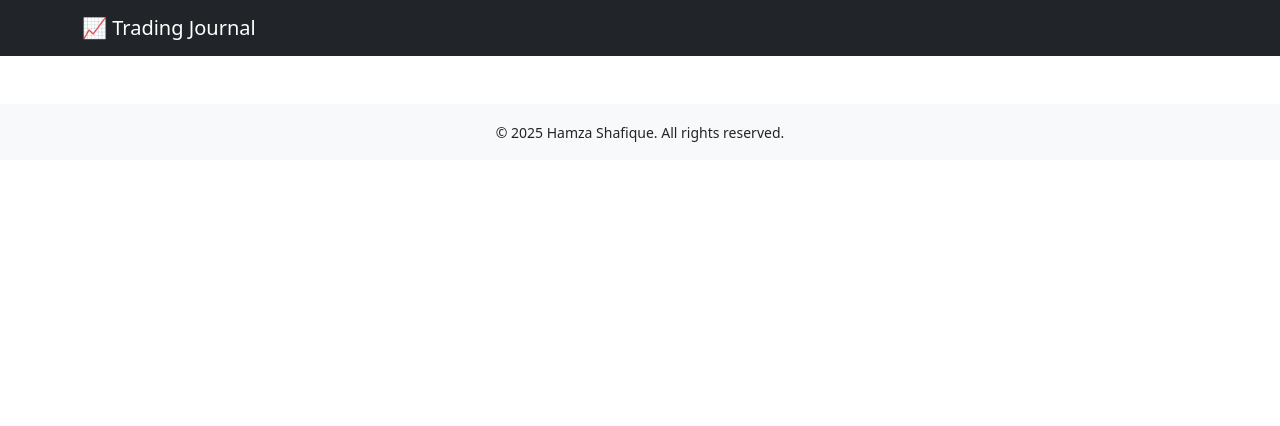
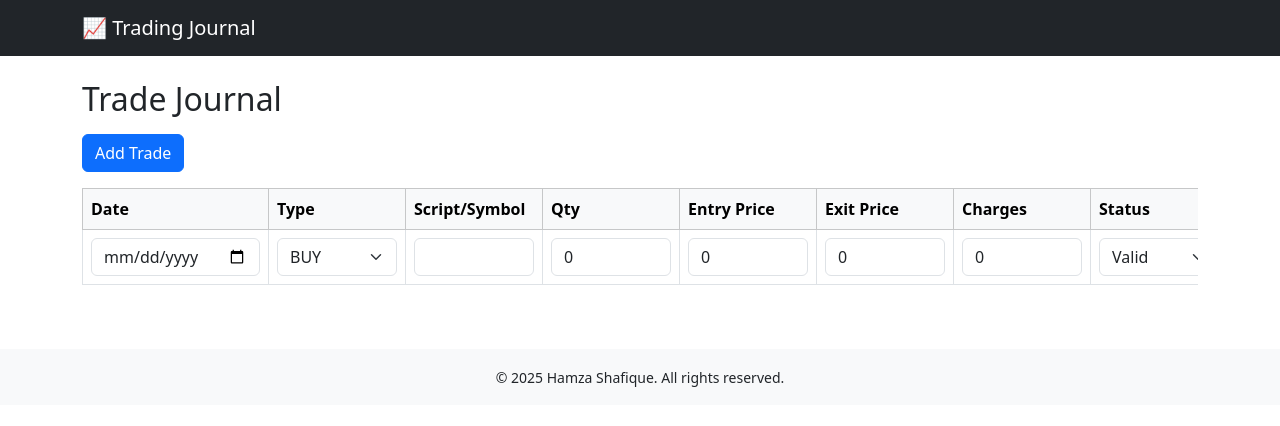
Before and after one commit to hamzash750/Trading-Journal, an Angular app: page /journal in a window 1280 px wide. Before the commit this address led to /. Shown: the top 426 px of the page. Built offline with nearby package versions, Linux system fonts and the light colour scheme.

Commit message:
Add dashboard and trade journal form

```diff
--- a/src/app/pages/game-list/game-list.html
+++ b/src/app/pages/game-list/game-list.html
@@ -1,7 +1,41 @@
 <div class="container-fluid px-0">
-  <!-- Hero Section -->
-  <div class="text-white text-center py-5 position-relative" style="background: #0d6efd;">
+  <div class="text-white text-center py-5" style="background: #0d6efd;">
     <h1 class="display-4 fw-bold mb-2">Trading Journal</h1>
+    <p class="lead">Manage and review your trades</p>
   </div>
 
+  <div class="container my-5">
+    <div class="row g-4">
+      <div class="col-md-4">
+        <a routerLink="/journal" class="text-decoration-none">
+          <div class="card text-center shadow hover-scale transition-all h-100">
+            <div class="card-body d-flex flex-column justify-content-center">
+              <h5 class="card-title">Journal</h5>
+              <p class="card-text">Record your trades</p>
+            </div>
+          </div>
+        </a>
+      </div>
+      <div class="col-md-4">
+        <a routerLink="/summary" class="text-decoration-none">
+          <div class="card text-center shadow hover-scale transition-all h-100">
+            <div class="card-body d-flex flex-column justify-content-center">
+              <h5 class="card-title">Summary</h5>
+              <p class="card-text">View statistics</p>
+            </div>
+          </div>
+        </a>
+      </div>
+      <div class="col-md-4">
+        <a routerLink="/settings" class="text-decoration-none">
+          <div class="card text-center shadow hover-scale transition-all h-100">
+            <div class="card-body d-flex flex-column justify-content-center">
+              <h5 class="card-title">Settings</h5>
+              <p class="card-text">Configure the app</p>
+            </div>
+          </div>
+        </a>
+      </div>
+    </div>
+  </div>
 </div>
--- a/src/app/pages/journal/journal.css
+++ b/src/app/pages/journal/journal.css
@@ -0,0 +1,4 @@
+table input,
+table select {
+  min-width: 120px;
+}
--- a/src/app/pages/journal/journal.html
+++ b/src/app/pages/journal/journal.html
@@ -1 +1,44 @@
-<p>journal works!</p>
+<div class="container my-4">
+  <h2 class="mb-3">Trade Journal</h2>
+  <button class="btn btn-primary mb-3" (click)="addTrade()">Add Trade</button>
+  <div class="table-responsive">
+    <table class="table table-bordered align-middle">
+      <thead class="table-light">
+        <tr>
+          <th>Date</th>
+          <th>Type</th>
+          <th>Script/Symbol</th>
+          <th>Qty</th>
+          <th>Entry Price</th>
+          <th>Exit Price</th>
+          <th>Charges</th>
+          <th>Status</th>
+          <th>Profit/Loss</th>
+        </tr>
+      </thead>
+      <tbody>
+        <tr *ngFor="let trade of trades">
+          <td><input type="date" class="form-control" [(ngModel)]="trade.date"></td>
+          <td>
+            <select class="form-select" [(ngModel)]="trade.type" (change)="updateProfitLoss(trade)">
+              <option value="BUY">BUY</option>
+              <option value="SELL">SELL</option>
+            </select>
+          </td>
+          <td><input type="text" class="form-control" [(ngModel)]="trade.script"></td>
+          <td><input type="number" class="form-control" [(ngModel)]="trade.qty" (input)="updateProfitLoss(trade)"></td>
+          <td><input type="number" class="form-control" [(ngModel)]="trade.entryPrice" (input)="updateProfitLoss(trade)"></td>
+          <td><input type="number" class="form-control" [(ngModel)]="trade.exitPrice" (input)="updateProfitLoss(trade)"></td>
+          <td><input type="number" class="form-control" [(ngModel)]="trade.charges" (input)="updateProfitLoss(trade)"></td>
+          <td>
+            <select class="form-select" [(ngModel)]="trade.status">
+              <option value="Valid">Valid</option>
+              <option value="N/A">N/A</option>
+            </select>
+          </td>
+          <td>{{ trade.profitLoss | number:'1.2-2' }}</td>
+        </tr>
+      </tbody>
+    </table>
+  </div>
+</div>
--- a/src/app/pages/journal/journal.ts
+++ b/src/app/pages/journal/journal.ts
@@ -1,11 +1,56 @@
 import { Component } from '@angular/core';
+import { CommonModule } from '@angular/common';
+import { FormsModule } from '@angular/forms';
+
+interface Trade {
+  date: string;
+  type: 'BUY' | 'SELL';
+  script: string;
+  qty: number;
+  entryPrice: number;
+  exitPrice: number;
+  charges: number;
+  status: 'Valid' | 'N/A';
+  profitLoss: number;
+}
 
 @Component({
   selector: 'app-journal',
-  imports: [],
+  standalone: true,
+  imports: [CommonModule, FormsModule],
   templateUrl: './journal.html',
   styleUrl: './journal.css'
 })
 export class Journal {
+  trades: Trade[] = [this.createTrade()];
 
+  addTrade() {
+    this.trades.push(this.createTrade());
+  }
+
+  updateProfitLoss(trade: Trade) {
+    if (trade.qty && trade.entryPrice && trade.exitPrice != null) {
+      const diff =
+        trade.type === 'BUY'
+          ? trade.exitPrice - trade.entryPrice
+          : trade.entryPrice - trade.exitPrice;
+      trade.profitLoss = diff * trade.qty - (trade.charges || 0);
+    } else {
+      trade.profitLoss = 0;
+    }
+  }
+
+  private createTrade(): Trade {
+    return {
+      date: '',
+      type: 'BUY',
+      script: '',
+      qty: 0,
+      entryPrice: 0,
+      exitPrice: 0,
+      charges: 0,
+      status: 'Valid',
+      profitLoss: 0,
+    };
+  }
 }
--- a/src/app/pages/settings/settings.ts
+++ b/src/app/pages/settings/settings.ts
@@ -1,8 +1,10 @@
 import { Component } from '@angular/core';
+import { CommonModule } from '@angular/common';
 
 @Component({
   selector: 'app-settings',
-  imports: [],
+  standalone: true,
+  imports: [CommonModule],
   templateUrl: './settings.html',
   styleUrl: './settings.css'
 })
--- a/src/app/pages/summary/summary.ts
+++ b/src/app/pages/summary/summary.ts
@@ -1,8 +1,10 @@
 import { Component } from '@angular/core';
+import { CommonModule } from '@angular/common';
 
 @Component({
   selector: 'app-summary',
-  imports: [],
+  standalone: true,
+  imports: [CommonModule],
   templateUrl: './summary.html',
   styleUrl: './summary.css'
 })
```
Also changed, not shown: src/app/app.routes.ts (+7 -0 lines).
